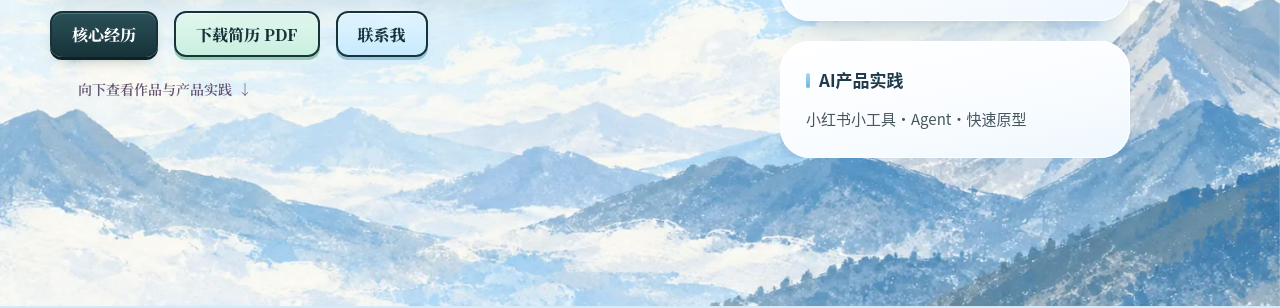
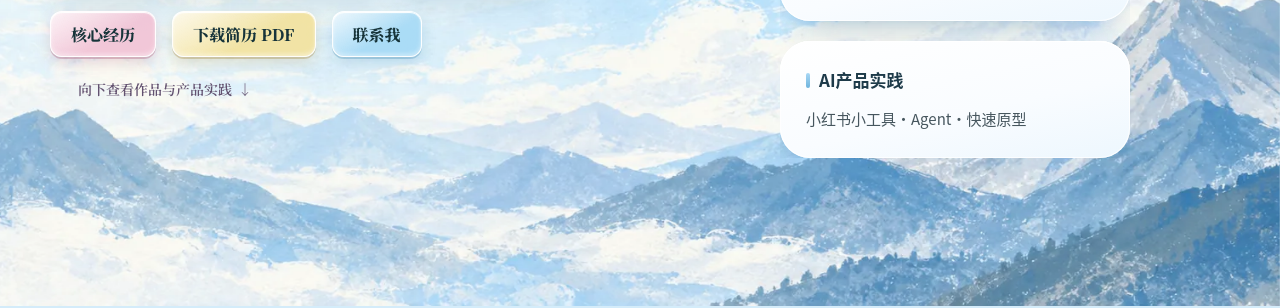
Before and after one commit to curious-leila/leila-portfolio, a plain HTML site: page index.html in a window 1280 px wide. Shown: the part 494-802 px from the top of the page. Drawn offline with Linux system fonts and the light colour scheme.

Commit message:
Polish hero layout and glass call-to-action buttons

```diff
--- a/styles.css
+++ b/styles.css
@@ -2524,65 +2524,70 @@ nav a:hover,nav a[aria-current="location"],nav a[aria-current="location"]:hover{
 .scroll-link:hover::after,.scroll-link:focus-visible::after{opacity:1;transform:scaleX(1)}
 .scroll-link{transition:color .2s ease}
 
-/* ⑩ 首屏三个按钮：仿项目卡按钮做「静态就有厚度、悬停抬起加厚、按下回落」的立体手感
-   原静态是纯色块 + 1px inset 描边环，hover 只把底色压深 2px，看着"平"。
-   这里改成四层叠出来（渐变造体积 / 顶部内高光 / 底边实色当厚度 / 柔和外阴影）。
-   底边阴影 blur 必须为 0，且 hover 时要比静态更厚（3px → 6px）才像被抬起来。
-
-   ⚠️ 选择器为什么要带 `.hero ... >a.button`：文件中部有条
-   `.hero .hero-actions>a.button{box-shadow:inset 0 0 0 1px #17343a!important}`，
-   特异度 (0,3,1) 高于 `.hero-actions .button:nth-child(1)` 的 (0,3,0)，
-   同为 !important 时它赢 —— 所以这里必须写到 (0,4,1) 及以上才盖得住。 */
-.hero .hero-actions>a.button{
-  border-width:2px!important;
-  transition:transform .18s cubic-bezier(.2,.9,.3,1.2),box-shadow .18s,background .18s;
-}
+/* 首屏按钮的玻璃底色与交互高光。 */
 .hero .hero-actions>a.button:nth-child(1){
-  background:linear-gradient(180deg,#2c5158 0%,#17343a 100%)!important;
-  box-shadow:inset 0 1px 0 #ffffff33,0 3px 0 #0e2226,0 8px 16px -9px #17343a80!important;
-}
-.hero .hero-actions>a.button:nth-child(1):hover{
-  background:linear-gradient(180deg,#39646c 0%,#1e4349 100%)!important;
-  transform:translateY(-2px)!important;
-  box-shadow:inset 0 1px 0 #ffffff4d,0 6px 0 #0a1b1f,0 18px 26px -14px #17343acc!important;
+  --glass-tint: #f5b8cd;
+  --glass-shadow: #ab5c79;
 }
 .hero .hero-actions>a.button:nth-child(2){
-  background:linear-gradient(180deg,#e2f8ef 0%,#c9efdf 100%)!important;
-  box-shadow:inset 0 1px 0 #ffffff,0 3px 0 #94c9b4,0 8px 16px -9px #c9efdf99!important;
-}
-.hero .hero-actions>a.button:nth-child(2):hover{
-  background:linear-gradient(180deg,#d6f5e9 0%,#a9e6d1 100%)!important;
-  transform:translateY(-2px)!important;
-  box-shadow:inset 0 1px 0 #ffffff,0 6px 0 #7fb9a2,0 18px 26px -14px #94c9b4cc!important;
+  --glass-tint: #f7df89;
+  --glass-shadow: #a68a3d;
 }
 .hero .hero-actions>a.button:nth-child(3){
-  background:linear-gradient(180deg,#e2f5fe 0%,#c7eafd 100%)!important;
-  box-shadow:inset 0 1px 0 #ffffff,0 3px 0 #93c6de,0 8px 16px -9px #c7eafd99!important;
-}
-.hero .hero-actions>a.button:nth-child(3):hover{
-  background:linear-gradient(180deg,#d5f0fd 0%,#a9ddf7 100%)!important;
-  transform:translateY(-2px)!important;
-  box-shadow:inset 0 1px 0 #ffffff,0 6px 0 #7fb4cd,0 18px 26px -14px #93c6decc!important;
-}
-/* ⚠️ 按下态必须逐条带 :nth-child：鼠标按住时元素同时命中 :hover，
-   而 `.hero .hero-actions>a.button:nth-child(n):hover` 的特异度 (0,5,1) 高于
-   不带 nth 的 `...:active` (0,4,1) —— 不写 nth 的话 hover 会把按下态盖掉。 */
-.hero .hero-actions>a.button:nth-child(1):active,
-.hero .hero-actions>a.button:nth-child(2):active,
-.hero .hero-actions>a.button:nth-child(3):active{
-  transform:translateY(2px)!important;
-  box-shadow:inset 0 2px 4px #00000026,0 0 0 #0e2226,0 4px 10px -8px #17343a66!important;
-}
-
-/* ⚠️ 无障碍：这里的特异度也必须跟上上面带 :nth-child 的 hover/active，
-   否则 (0,4,1) 的 transform:none!important 会被 (0,5,1) 的位移动画盖掉。 */
-@media(prefers-reduced-motion:reduce){
-  .hero .hero-actions>a.button:nth-child(1):hover,
-  .hero .hero-actions>a.button:nth-child(2):hover,
-  .hero .hero-actions>a.button:nth-child(3):hover,
-  .hero .hero-actions>a.button:nth-child(1):active,
-  .hero .hero-actions>a.button:nth-child(2):active,
-  .hero .hero-actions>a.button:nth-child(3):active{transform:none!important}
+  --glass-tint: #9dd5f4;
+  --glass-shadow: #4c91b5;
+}
+.hero .hero-actions>a.button:nth-child(n){
+  position: relative;
+  isolation: isolate;
+  overflow: hidden;
+  color: var(--new-ink) !important;
+  background: linear-gradient(150deg, #ffffffc9, transparent 58%),
+              color-mix(in srgb, var(--glass-tint) 76%, transparent) !important;
+  border: 1px solid #fffffff2 !important;
+  box-shadow: inset 0 1px 1px #fff, inset 0 -2px 4px #ffffff6b,
+              0 2px 0 color-mix(in srgb, var(--glass-shadow) 33%, transparent),
+              0 6px 14px color-mix(in srgb, var(--glass-shadow) 22%, transparent) !important;
+  -webkit-backdrop-filter: blur(14px) saturate(155%);
+  backdrop-filter: blur(14px) saturate(155%);
+  transition: transform .24s ease, box-shadow .24s ease, background-color .24s ease;
+}
+.hero .hero-actions>a.button::after{
+  content: "";
+  position: absolute;
+  inset: 0;
+  z-index: -1;
+  pointer-events: none;
+  background: linear-gradient(112deg, transparent 32%, #ffffffb8 50%, transparent 68%)
+              -140% 0 / 190% 100% no-repeat;
+  background-position: 175% 0;
+}
+@media (hover: hover){
+  .hero .hero-actions>a.button:nth-child(n):hover{
+    transform: translateY(-4px) !important;
+    background-color: color-mix(in srgb, var(--glass-tint) 92%, transparent) !important;
+    box-shadow: inset 0 1px 2px #fff, inset 0 -2px 4px #ffffffa6,
+                0 3px 0 color-mix(in srgb, var(--glass-shadow) 36%, transparent),
+                0 12px 22px color-mix(in srgb, var(--glass-shadow) 38%, transparent) !important;
+  }
+  .hero .hero-actions>a.button:hover::after{
+    background-position: -85% 0;
+    transition: background-position .58s ease-out;
+  }
+}
+.hero .hero-actions>a.button:nth-child(n):active{
+  transform: translateY(1px) !important;
+}
+.hero .hero-actions>a.button:focus-visible{
+  outline: 2px solid var(--new-ink);
+  outline-offset: 4px;
+}
+@media (prefers-reduced-motion: reduce){
+  .hero .hero-actions>a.button:nth-child(n){
+    transition: none;
+    transform: none !important;
+  }
+  .hero .hero-actions>a.button:hover::after{transition: none}
   .scroll-link::after{transition:none}
 }
 
@@ -2706,6 +2711,7 @@ nav a:hover,nav a[aria-current="location"],nav a[aria-current="location"]:hover{
 }
 
 @media(min-width:1101px){
+  .hero .hero-copy{transform:translate(clamp(0px, calc(32vw - 350px), 110px), 50px)}
   .hero .profile-card{transform:translateX(-100px)}
 }
 .platform-data-stack{
```
Also changed, not shown: index.html (+1 -1 lines).
